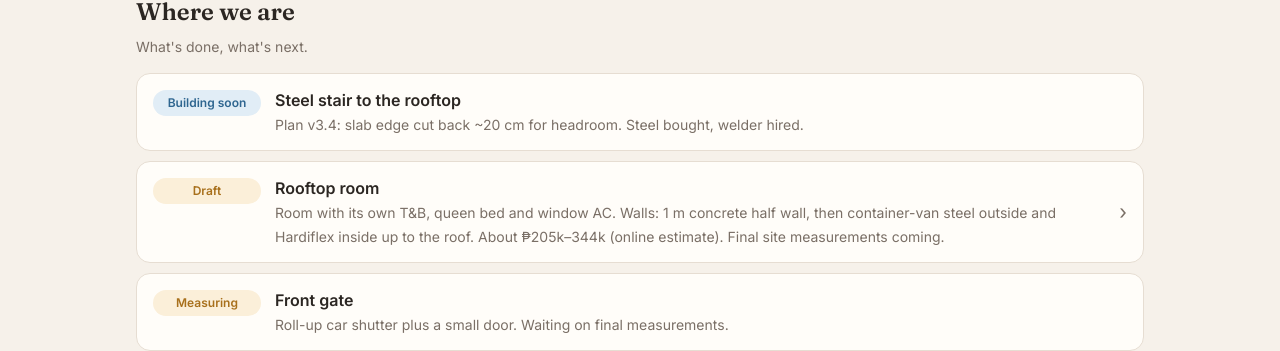
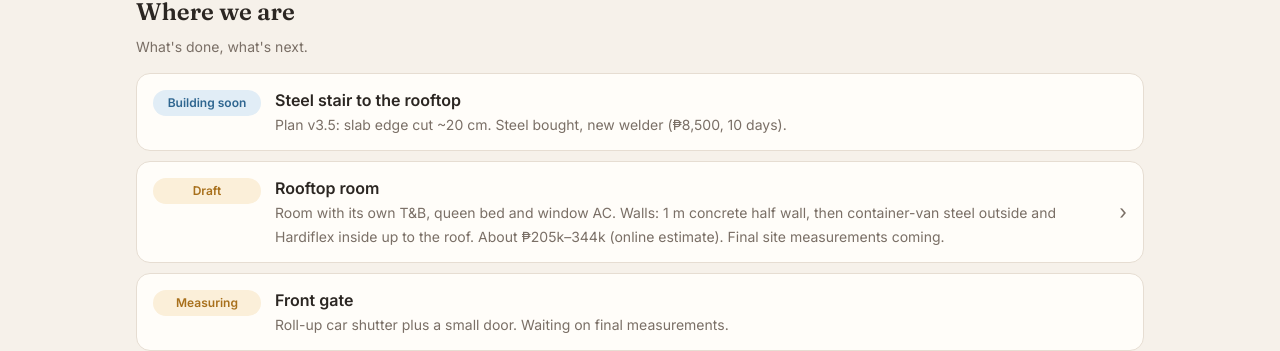
Before and after one commit to tatayotter/navarro-house, a Jekyll site: the page index.html, which Jekyll copies as it is, in a window 1280 px wide and 900 px high, scrolled down 1430 px. Shown: the part 144-495 px from the top of the window. Built offline with Jekyll 4.4.1, drawn with Linux system fonts in a browser that asks for light colours.

Commit message:
Homepage stair status: v3.5
Co-Authored-By: Claude Opus 5.5 <noreply@anthropic.com>
Claude-Session: https://claude.ai/code/session_01RUWgCQ9GXMBVgpb2oxa7jX

```diff
--- a/index.html
+++ b/index.html
@@ -166,7 +166,7 @@ footer a{color:var(--accent);font-weight:500}
   <h2>Where we are</h2>
   <p class="sub">What's done, what's next.</p>
   <div class="status">
-    <div class="st"><span class="pill p-work">Building soon</span><div><b>Steel stair to the rooftop</b><span class="d">Plan v3.4: slab edge cut back ~20 cm for headroom. Steel bought, welder hired.</span></div></div>
+    <div class="st"><span class="pill p-work">Building soon</span><div><b>Steel stair to the rooftop</b><span class="d">Plan v3.5: slab edge cut ~20 cm. Steel bought, new welder (₱8,500, 10 days).</span></div></div>
     <a class="st" href="rooms/rooftop-room.html"><span class="pill p-wait">Draft</span><div><b>Rooftop room</b><span class="d">Room with its own T&amp;B, queen bed and window AC. Walls: 1 m concrete half wall, then container-van steel outside and Hardiflex inside up to the roof. About ₱205k–344k (online estimate). Final site measurements coming.</span></div><span class="arrow">›</span></a>
     <div class="st"><span class="pill p-wait">Measuring</span><div><b>Front gate</b><span class="d">Roll-up car shutter plus a small door. Waiting on final measurements.</span></div></div>
     <a class="st" href="house/electrical-materials.html"><span class="pill p-wait">For checking</span><div><b>Electrical wiring</b><span class="d">Whole-house plan drafted: 20 ceiling lights, 31 outlets, 12 smart switch plates. Materials about ₱121k to ₱192k (online estimate). The electrician will check it.</span></div><span class="arrow">›</span></a>
```
Also changed, not shown: README.md.
